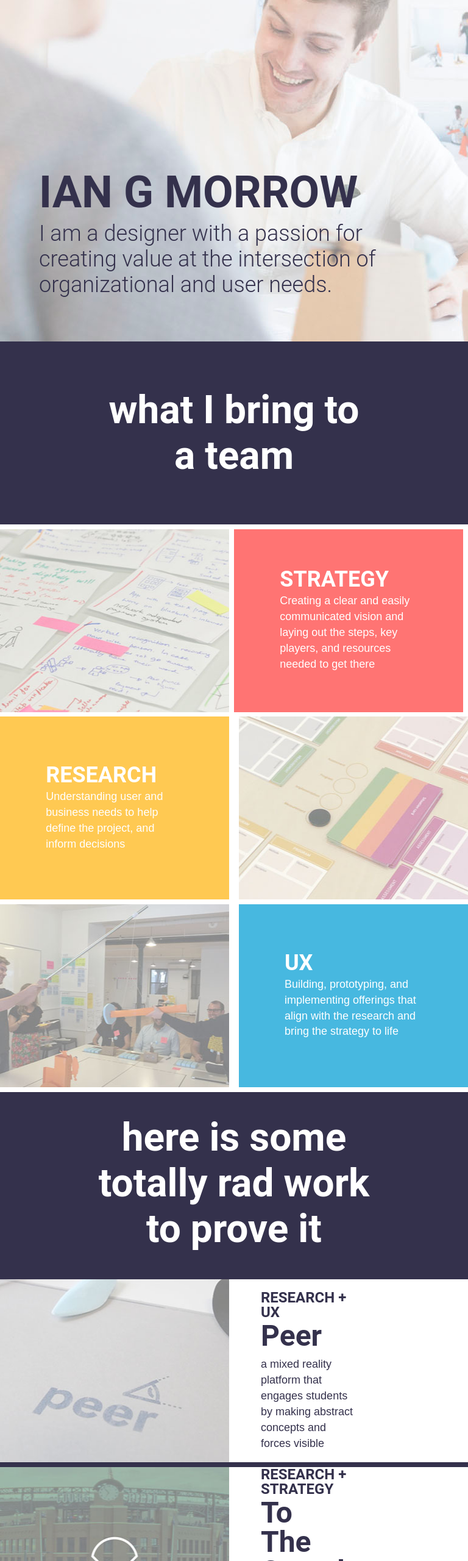
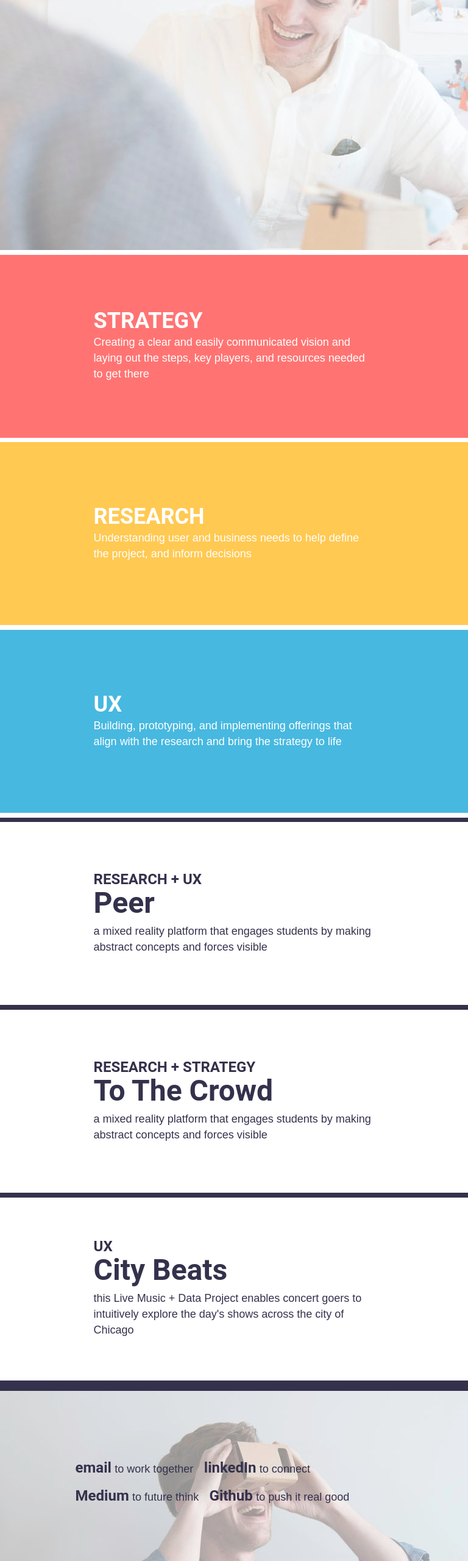
Before and after one commit to igm5007/portfolio, a plain HTML site: page index.html in a window 768 px wide. Shown: the part 240-2800 px from the top of the page at 61% size. Drawn offline with Linux system fonts and the light colour scheme.

Commit message:
added contact section and update responsive layout

```diff
--- a/css/links.css
+++ b/css/links.css
@@ -1,7 +1,5 @@
 .link {
-	margin-top: 46px;
-	margin-right: 8.333%;
-	float: right;
+
 	z-index: 10;
 }
 
@@ -9,7 +7,8 @@
 	position: relative;
 	display: block;
 	outline: none;
-	margin: 0 0.6em 2em;
+	margin-top: 0.25em;
+	margin-bottom: 0.25em;
 	line-height: 1;
 	float: left;
 }
@@ -21,11 +20,20 @@
 }
 
 .link_item-name {
-
+	font-family: "Roboto", sans-serif;
+	font-size: 24px;
+	font-weight: bold;
+	font-stretch: condensed;
+	color: #34314c;
+	color: var(--dark);
 }
 
 .link_item-label {
-	margin: 0 0 0 0.5em;
+	font-family: "OpenSans", sans-serif;
+	font-weight: normal;
+	font-size: 18px;
+	line-height: 1.44;
+
 }
 
 .link-adsila {
@@ -33,7 +41,7 @@
 	font-family: 'Roboto', sans-serif;
 	font-weight: bold;
 	font-stretch: condensed;
-	text-align: center;
+
 }
 
 .link-adsila a {
@@ -65,8 +73,6 @@
 }
 
 .link-adsila .link_item-label {
-	font-size: 1em;
-	letter-spacing: 0.05em;
 	transform: translate3d(-0.5em,0,0);
 	transition: transform 0.5s, color 0.5s;
 	transition-timing-function: cubic-bezier(0.2,1,0.3,1);
@@ -135,3 +141,32 @@
 		padding: 0;
 		text-align: left;
 	}
+
+	.link-adsila .link_item-label {
+
+		visibility: hidden;
+	}
+
+@media only screen and (max-width : 768px) {
+
+	.link {
+		margin-top: 4.1665%;
+		margin-left: 4.1665%;
+		float: left;
+	}
+
+	.link_item {
+		float: left;
+		width: 100%;
+		margin: 0.625em 0 0;
+	}
+
+	.link-adsila .link_item-name {
+		padding: 0;
+		text-align: left;
+	}
+
+	.link-adsila .link_item-label {
+
+		visibility: hidden;
+	}
--- a/css/project.css
+++ b/css/project.css
@@ -167,6 +167,14 @@
 	transform-origin: 0% 50%;
 }
 
+@media only screen and (min-width : 768px) and (max-width : 1024px) {
+
+	.project-block {
+		width: 49%;
+	}
+
+}
+
 @media only screen and (max-device-width : 768px) {
 	.project-image-block {
 		width: 0%;
@@ -176,4 +184,23 @@
 		width: 100%;
 	}
 
+	.project_item {
+		width: 100%;
+	}
+
 }
+
+@media only screen and (max-width : 768px) {
+	.project-image-block {
+		width: 0%;
+	}
+
+	.project-block {
+		width: 100%;
+	}
+
+	.project_item {
+		width: 100%;
+	}
+
+}
--- a/css/styleguide.css
+++ b/css/styleguide.css
@@ -229,31 +229,80 @@ h3 {
 #section-contact {
 	width: 100%;
 	height: 300px;
-	background-color: #ffffff;
-	background-color: var(--white);
+	background-image: url("../img/contact3.jpg");
+	background-position: center;
+	overflow: hidden;
+	margin-left: 50%;
+	transform: translateX(-50%);
 	float: left;
 }
 
-@media only screen and (min-device-width : 768px) and (max-device-width : 1024px) {
+.contact_block {
+	width: 32.667%;
+	height: 300px;
+	overflow: hidden;
+	float: left;
+}
+
+.contact_item-wrapper {
+	display: table;
+	width: 80%;
+	height: 100%;
+	margin-left: 15%;
+
+}
+
+.contact_items {
+	display: table-cell;
+	vertical-align: middle;
+}
+
+.contact_item {
+	padding-top: 10px;
+	padding-bottom: 50px;
+}
+
+.contact_item-name {
+	font-family: "Roboto", sans-serif;
+	font-size: 48px;
+	font-weight: bold;
+	font-stretch: condensed;
+	color: #34314c;
+	color: var(--dark);
+}
+
+@media only screen and (min-device-width : 1024px) {
+
+}
+
+@media only screen and (min-width : 768px) and (max-width : 1024px) {
 	.skill-block {
 		width: 49%;
 	}
 
 	.skill-block-dis-one {
-		width: 0%;
+		width: 0px;
+		height: 0px;
+		visibility: hidden;
 	}
 
 	.skill-block-dis-two {
 		width: 49%;
 	}
 
+	.skill-margin {
+		margin-right: 0;
+	}
+
 	.project-image-block {
 		width: 49%;
 	}
 
-	.project-block {
+	.contact_block {
 		width: 49%;
+
 	}
+
 
 }
 
@@ -324,4 +373,75 @@ h3 {
 		margin-left: 50%;
 		transform: translateX(-50%);
 	}
+
+	.contact_block {
+		width: 100%;
+
+	}
 }
+
+@media only screen and (max-width : 768px) {
+
+	.intro-text {
+		visibility: hidden;
+	}
+	#intro {
+		width: 80%;
+		margin-left: 4.1665%;
+		margin-top: 125%;
+	}
+
+	.section-break {
+		height: 0%;
+		width: 0%;
+
+	}
+
+	.section-skills {
+		width: 100%;
+		height: 100%;
+		background-color: #ffffff;
+		background-color: var(--white);
+		float: left;
+		margin-bottom: 1%;
+	}
+
+	.section-skills-wrapper {
+		height: 100%;
+		width: 100%;
+	}
+
+	.skill-block {
+		width: 100%;
+	}
+
+	.skill-block-dis-one {
+		width: 0%;
+
+	}
+
+	.skill-block-dis-two {
+		width: 0%;
+
+	}
+
+	.skill-margin {
+		margin-left: 0%;
+		margin-right: 0%;
+	}
+
+	#cover {
+		width: 100%;
+		height: 650px;
+		background-image: url("../img/morrow_working_filter.jpg");
+		background-position: center;
+		overflow: hidden;
+		margin-left: 50%;
+		transform: translateX(-50%);
+	}
+
+	.contact_block {
+		width: 100%;
+
+	}
+}
--- a/index.html
+++ b/index.html
@@ -5,10 +5,14 @@
 	<meta name="viewport" content="initial-scale=1, maximum-scale=1">
 	<link href="https://fonts.googleapis.com/css?family=Open+Sans:400,400i|Roboto+Condensed:300,700" rel="stylesheet">
 
+	<link rel="shortcut icon" href="/favicon.ico" type="image/x-icon">
+	<link rel="icon" href="/favicon.ico" type="image/x-icon">
+
 	<link rel="stylesheet" type="text/css" href="css/reset.css">
 	<link rel="stylesheet" type="text/css" href="css/menu.css">
 	<link rel="stylesheet" type="text/css" href="css/styleguide.css">
 	<link rel="stylesheet" type="text/css" href="css/project.css">
+	<link rel="stylesheet" type="text/css" href="css/links.css">
 
 	</style>
 </head>
@@ -165,7 +169,32 @@
 	</div>
 
 	<div id="section-contact">
+		<div class="contact_block">
+			<div class="contact_item-wrapper">
+				<div class="contact_items">
+					<div class="link link-adsila">
+						<a class="link_item" href="mailto:igm5007@gmail.com">
+							<div class="link_item-name">email</div>
+							<div class="link_item-label">to work together</div>
+						</a>
+						<a class="link_item" href="https://www.linkedin.com/in/iangmorrow/">
+							<div class="link_item-name">linkedIn</div>
+							<div class="link_item-label">to connect</div>
+						</a>
 
+						<a class="link_item" href="https://medium.com/@igm5007">
+							<div class="link_item-name">Medium</div>
+							<div class="link_item-label">to future think</div>
+						</a>
+
+						<a class="link_item" href="https://github.com/igm5007">
+							<div class="link_item-name">Github</div>
+							<div class="link_item-label">to push it real good</div>
+						</a>
+					</div>
+				</div>
+			</div>
+		</div>
 	</div>
 </div>
 </body>
```
Also changed, not shown: favicon.ico (added), img/contact.jpg (added), img/contact2.jpg (added), img/contact3.jpg (added), img/favicon.png (added).
